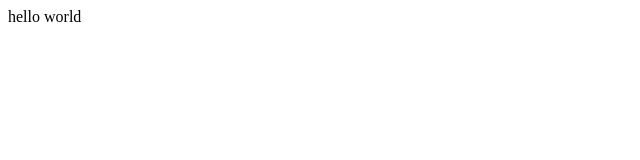
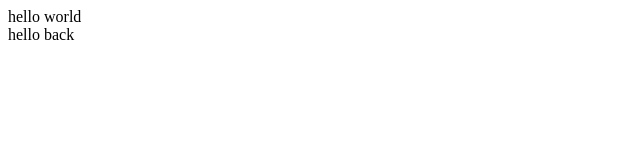
Before and after one commit to roselan/sandbox, a plain HTML site: page hw.html in a window 1280 px wide. Shown: the full height of the page, 0-640 px from the left. Drawn offline with Linux system fonts and the light colour scheme.

Commit message:
yatta
github editor

```diff
--- a/hw.html
+++ b/hw.html
@@ -6,5 +6,6 @@
 </head>
 <body>
 <div class="hw">hello world</div>
+<div>hello back</div>
 </body>
 </html>
```
